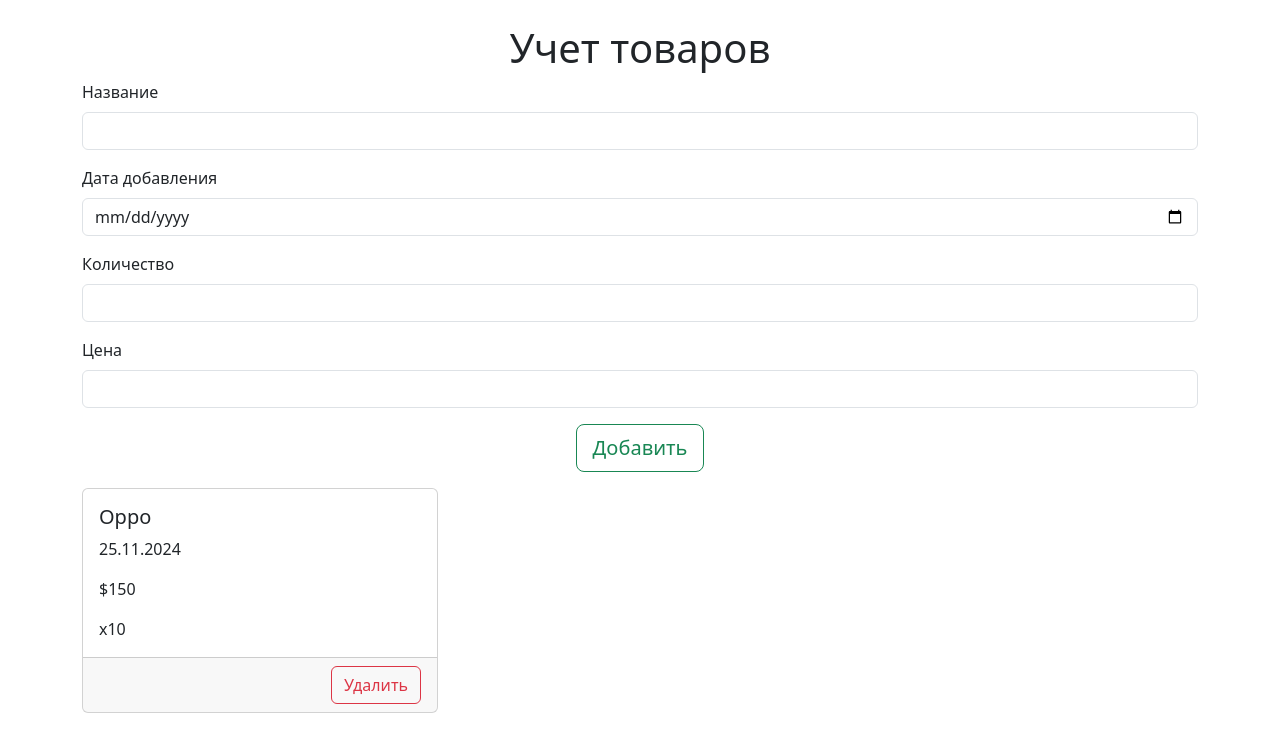
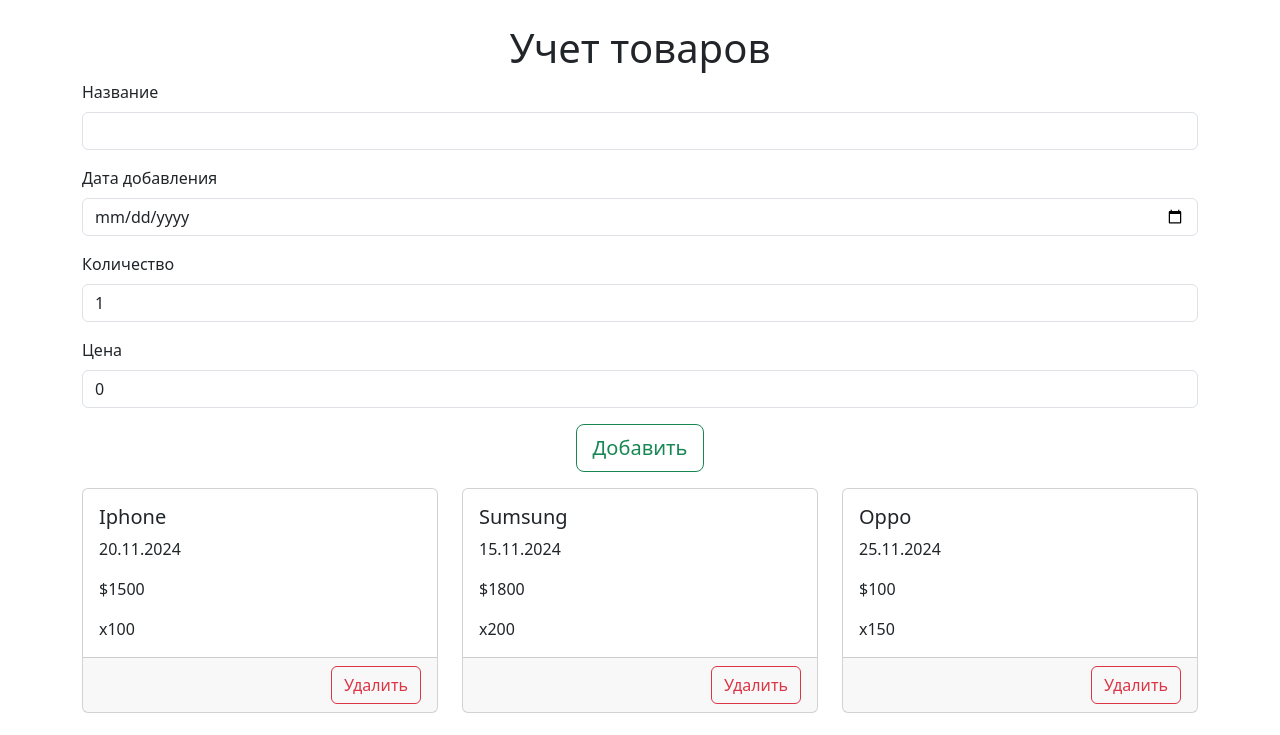
Before and after one commit to DenisValentinovich/is-23-19b-groupB, a Vue app: page / in a window 1280 px wide. Shown: the top 735 px of the page. Built offline with nearby package versions, Linux system fonts and the light colour scheme.

Commit message:
add all base functional

```diff
--- a/src/App.vue
+++ b/src/App.vue
@@ -1,5 +1,62 @@
 <script setup>
+import { ref, computed } from "vue";
 
+  const products = ref([
+    {
+      id: 1,
+      name: 'Iphone',
+      date: '20.11.2024',
+      count: 100,
+      price: 1500,
+    },
+    {
+      id: 2,
+      name: 'Sumsung',
+      date: '15.11.2024',
+      count: 200,
+      price: 1800,
+    },
+    {
+      id: 3,
+      name: 'Oppo',
+      date: '25.11.2024',
+      count: 150,
+      price: 100,
+    },
+    {
+      id: 4,
+      name: 'Xiaomi',
+      date: '12.11.2024',
+      count: 120,
+      price: 180,
+    },
+  ]);
+const name = ref('');
+const date = ref('');
+const count = ref(1);
+const price = ref(0);
+
+const addProduct = () => {
+  if (name.value && date.value && count.value && price.value) {
+    products.value.push(
+      {
+        id: Date.now(),
+        name: name.value,
+        date: (new Date(date.value)).toLocaleDateString(),
+        count: count.value,
+        price: price.value,
+      }
+    );
+  }
+}
+
+const removeProduct = (id) => {
+  products.value = products.value.filter((product) => product.id != id);
+}
+
+const totalSum = computed(() => {
+  return products.value.reduce((sum, product) => sum + (product.price * product.count), 0)
+});
 </script>
 
 <template>
@@ -10,45 +67,45 @@
         <form action="">
           <div class="mb-3">
             <label for="name" class="form-label">Название</label>
-            <input type="text" class="form-control" id="name">
+            <input type="text" v-model="name" class="form-control" id="name">
           </div>
           <div class="mb-3">
             <label for="date" class="form-label">Дата добавления</label>
-            <input type="date" class="form-control" id="date">
+            <input type="date" v-model="date" class="form-control" id="date">
           </div>
           <div class="mb-3">
             <label for="count" class="form-label">Количество</label>
-            <input type="number" class="form-control" id="count">
+            <input type="number" v-model="count" class="form-control" id="count">
           </div>
           <div class="mb-3">
             <label for="price" class="form-label">Цена</label>
-            <input type="number" class="form-control" id="price">
+            <input type="number" v-model="price" class="form-control" id="price">
           </div>
           <div class="mb-3 text-center">
-            <button type="button" class="btn btn-outline-success btn-lg">Добавить</button>
+            <button @click="addProduct" type="button" class="btn btn-outline-success btn-lg">Добавить</button>
           </div>
 
         </form>
       </div>
     </div>
     <div class="row row-cols-1 row-cols-md-3 g-4">
-      <div class="col">
+      <div class="col" v-for="product in products" :key="product.id">
         <div class="card h-100">
           <div class="card-body">
-            <h5 class="card-title">Oppo</h5>
-            <p class="card-text">25.11.2024</p>
-            <p class="card-text">$150</p>
-            <p class="card-text">x10</p>
+            <h5 class="card-title">{{ product.name }}</h5>
+            <p class="card-text">{{ product.date }}</p>
+            <p class="card-text">${{ product.price }}</p>
+            <p class="card-text">x{{ product.count }}</p>
           </div>
           <div class="card-footer text-end">
-            <button class="btn btn-outline-danger">Удалить</button>
+            <button @click="removeProduct(product.id)" class="btn btn-outline-danger">Удалить</button>
           </div>
         </div>
       </div>
 </div>
 <div class="row my-4">
   <div class="col">
-    <h3 class="text-end">Общая сумма: $45854</h3>
+    <h3 class="text-end">Общая сумма: ${{ totalSum }}</h3>
   </div>
 </div>
   </div>
```
